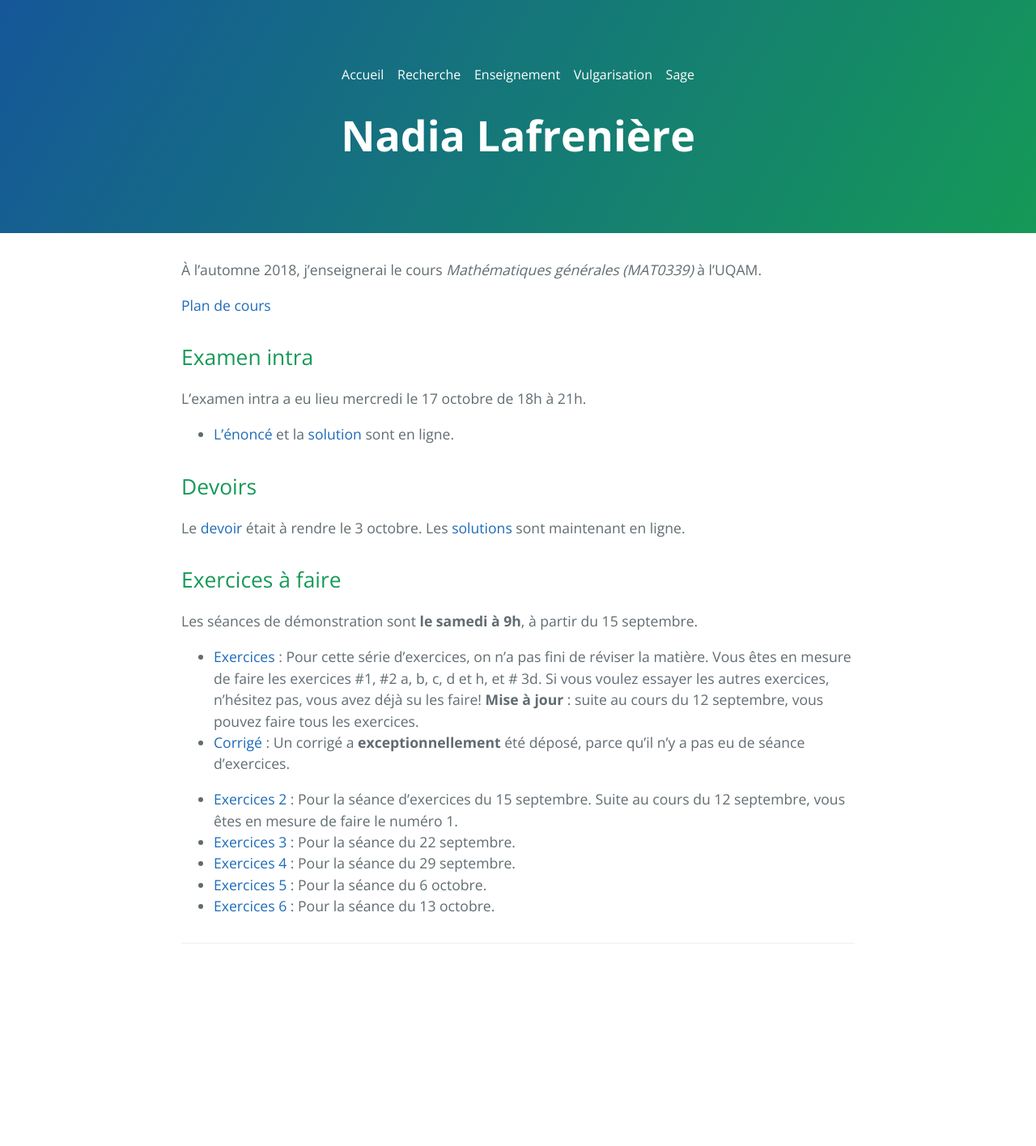
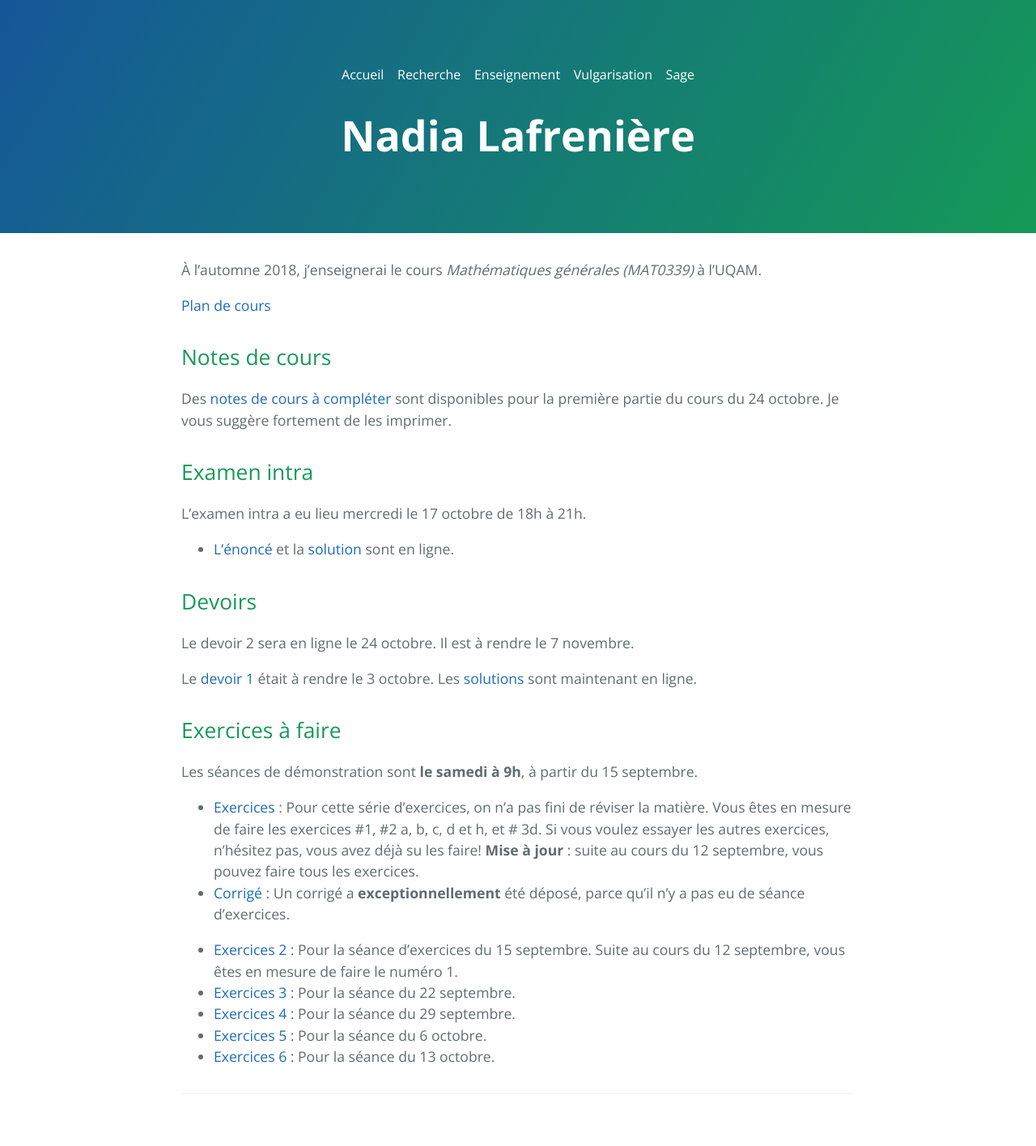
Before and after one commit to nadialafreniere/nadialafreniere.github.io, a Jekyll site: the page built from enseignement.md, in a window 1280 px wide. Shown: the whole page at 81% size. Built offline with Jekyll 4.4.1, drawn with Linux system fonts in a browser that asks for light colours; our own code applies the rules of GitHub Pages for plain Markdown files; before the commit the page ends 1230 px from its top, so only the background shows below that.

Commit message:
Notes trouees geometrie

```diff
--- a/enseignement.md
+++ b/enseignement.md
@@ -1,6 +1,10 @@
 À l'automne 2018, j'enseignerai le cours _Mathématiques générales (MAT0339)_ à l'UQAM.
 
 [Plan de cours](MAT0339-A18-plan_de_cours.pdf)
+
+## Notes de cours
+
+Des [notes de cours à compléter](Notes_trouees8.pdf) sont disponibles pour la première partie du cours du 24 octobre. Je vous suggère fortement de les imprimer.
 
 ## Examen intra
 
@@ -9,7 +13,9 @@ L'examen intra a eu lieu mercredi le 17 octobre de 18h à 21h.
 
 ## Devoirs
 
-Le [devoir](Devoir1.pdf) était à rendre le 3 octobre. Les [solutions](Devoir1-solutions.pdf) sont maintenant en ligne.
+Le devoir 2 sera en ligne le 24 octobre. Il est à rendre le 7 novembre.
+
+Le [devoir 1](Devoir1.pdf) était à rendre le 3 octobre. Les [solutions](Devoir1-solutions.pdf) sont maintenant en ligne.
 
 ## Exercices à faire
 Les séances de démonstration sont  **le samedi à 9h**, à partir du 15 septembre.
```
Also changed, not shown: 1 other file.
